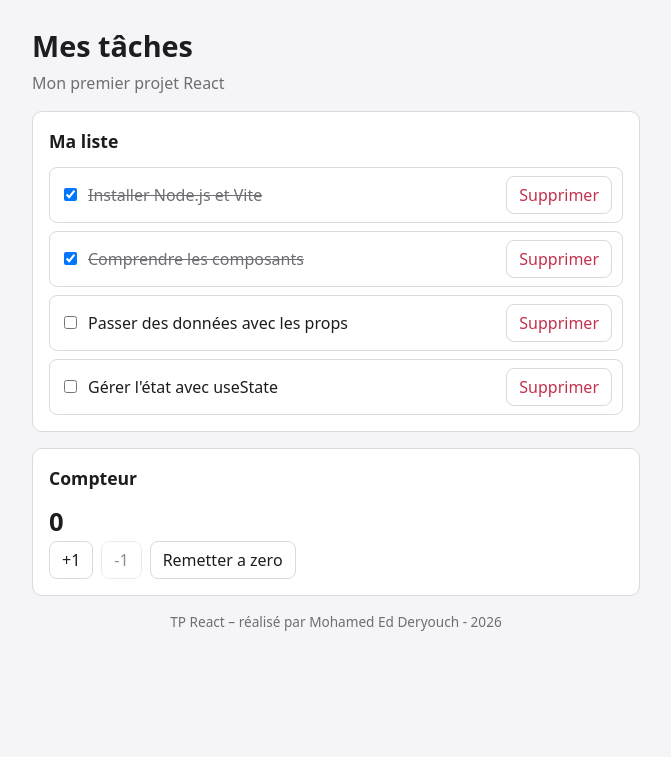
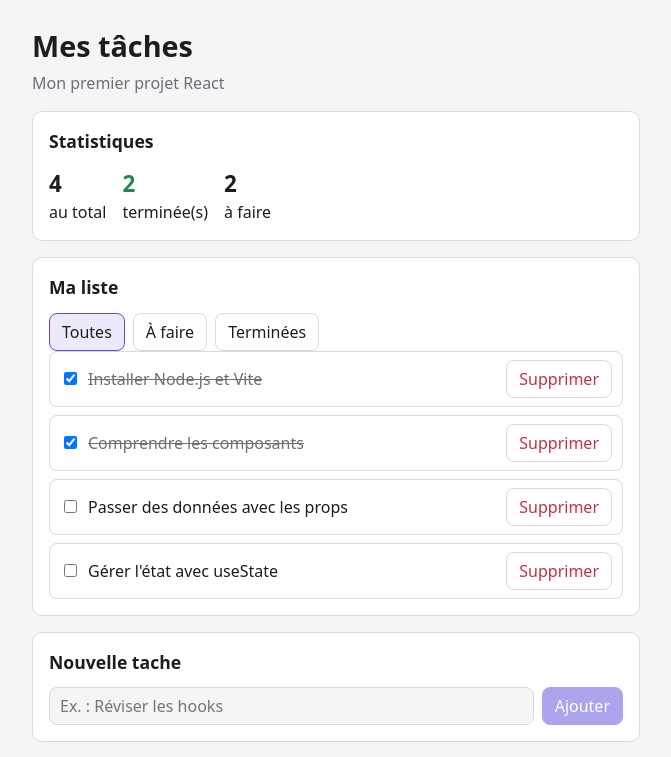
Before and after one commit to simoderyouch/tp-react-bases, a React (Vite) app in the folder mes-taches/: page / in a window 1280 px wide. Shown: the top 757 px of the page, without its empty margins (304-975 px from the left). Built offline with nearby package versions, Linux system fonts and the light colour scheme.

Commit message:
Étape 4 : formulaire contrôlé, filtres et statistiques

```diff
--- a/mes-taches/src/App.jsx
+++ b/mes-taches/src/App.jsx
@@ -4,6 +4,11 @@ import Pied from './components/Pied.jsx'
 import Carte from './components/Carte.jsx'
 import Compteur from './components/Compteur.jsx'
 import { useState } from "react";
+import FormulaireAjout from './components/FormulaireAjout.jsx'
+import Filtres from './components/Filtres.jsx'
+import    Statistiques from './components/Statistiques.jsx'
+
+
 
 const TACHES_INITIALES = [
   { id: 1, titre: 'Installer Node.js et Vite', terminee: true },
@@ -13,6 +18,29 @@ const TACHES_INITIALES = [
 ]
 function App() {
     const [taches, setTaches] = useState(TACHES_INITIALES)
+   const [filtre, setFiltre] = useState('toutes');
+
+const tachesVisibles = taches.filter(tache => {
+  if (filtre === 'actives') {
+    return !tache.terminee;
+  }
+
+  if (filtre === 'terminees') {
+    return tache.terminee;
+  }
+
+  return true;
+});
+
+   function ajouterTache(titre) {
+
+   setTaches([
+          ...taches, { id: Date.now(), titre, terminee: false }
+         ]
+   )
+}
+
+
     function basculerTache(id) {
 
 
@@ -34,10 +62,16 @@ function supprimerTache(id) {
  return (
     <div className="app">
       <Entete  titre="Mes tâches" sousTitre="Mon premier projet React" />
+      <Carte  titre="Statistiques">
+        <Statistiques taches={taches} />
+      </Carte>
       <Carte titre="Ma liste">
+       <Filtres     filtre={filtre}  onChanger={setFiltre} />
+        <ListeTaches taches={tachesVisibles} onBasculer={basculerTache} onSupprimer={supprimerTache} />
 
-        <ListeTaches taches={taches} onBasculer={basculerTache} onSupprimer={supprimerTache} />
-
+      </Carte>
+      <Carte titre="Nouvelle tache">
+         <FormulaireAjout onAjouter={ajouterTache} />
       </Carte>
       <Carte titre="Compteur">
           <Compteur/>
--- /dev/null
+++ b/mes-taches/src/components/Filtres.jsx
@@ -0,0 +1,34 @@
+
+
+
+
+
+
+function Filtres({filtre, onChanger}) {
+
+       const options = [
+    { valeur: 'toutes', libelle: 'Toutes' },
+    { valeur: 'actives', libelle: 'À faire' },
+    { valeur: 'terminees', libelle: 'Terminées' }
+  ];
+
+
+       return (
+    <div className="filtres">
+      {options.map(option => (
+        <button
+          key={option.valeur}
+          className={filtre === option.valeur ? 'actif' : ''}
+          onClick={() => onChanger(option.valeur)}
+        >
+          {option.libelle}
+        </button>
+      ))}
+    </div>
+  );
+
+
+}
+
+
+export default Filtres;
--- /dev/null
+++ b/mes-taches/src/components/FormulaireAjout.jsx
@@ -0,0 +1,40 @@
+import { useState } from 'react'
+
+function FormulaireAjout({ onAjouter }) {
+  const [titre, setTitre] = useState('')
+
+  function gererSoumission(event) {
+  event.preventDefault()
+
+  const titreNettoye = titre.trim()
+
+  // Ignore empty titles
+  if (titreNettoye === '') return
+
+  // Add the cleaned title
+  onAjouter(titreNettoye)
+
+  // Clear the input
+  setTitre('')
+}
+
+  return (
+    <form className="formulaire" onSubmit={gererSoumission}>
+      <input
+        type="text"
+        value={titre}
+        onChange={(event) => setTitre(event.target.value)}
+        placeholder="Ex. : Réviser les hooks"
+      />
+      <button
+  type="submit"
+  className="principal"
+  disabled={titre.trim() === ''}
+>
+  Ajouter
+</button>
+    </form>
+  )
+}
+
+export default FormulaireAjout
--- /dev/null
+++ b/mes-taches/src/components/Statistiques.jsx
@@ -0,0 +1,54 @@
+
+
+
+
+
+
+
+
+
+
+function Statistiques({taches}) {
+
+
+           const total = taches.length;
+
+  const terminees = taches.filter(tache => tache.terminee).length;
+
+  const restantes = taches.filter(tache => !tache.terminee).length;
+
+
+          return (
+
+
+
+<div className="stats">
+  <div><strong>{total}</strong> au total</div>
+  <div className="terminees"><strong>{terminees}</strong> terminée(s)</div>
+  <div><strong>{restantes}</strong> à faire</div>
+</div>
+
+
+
+
+
+
+
+
+
+
+)
+
+
+
+
+
+
+
+
+
+
+
+
+}
+export default Statistiques;
```
